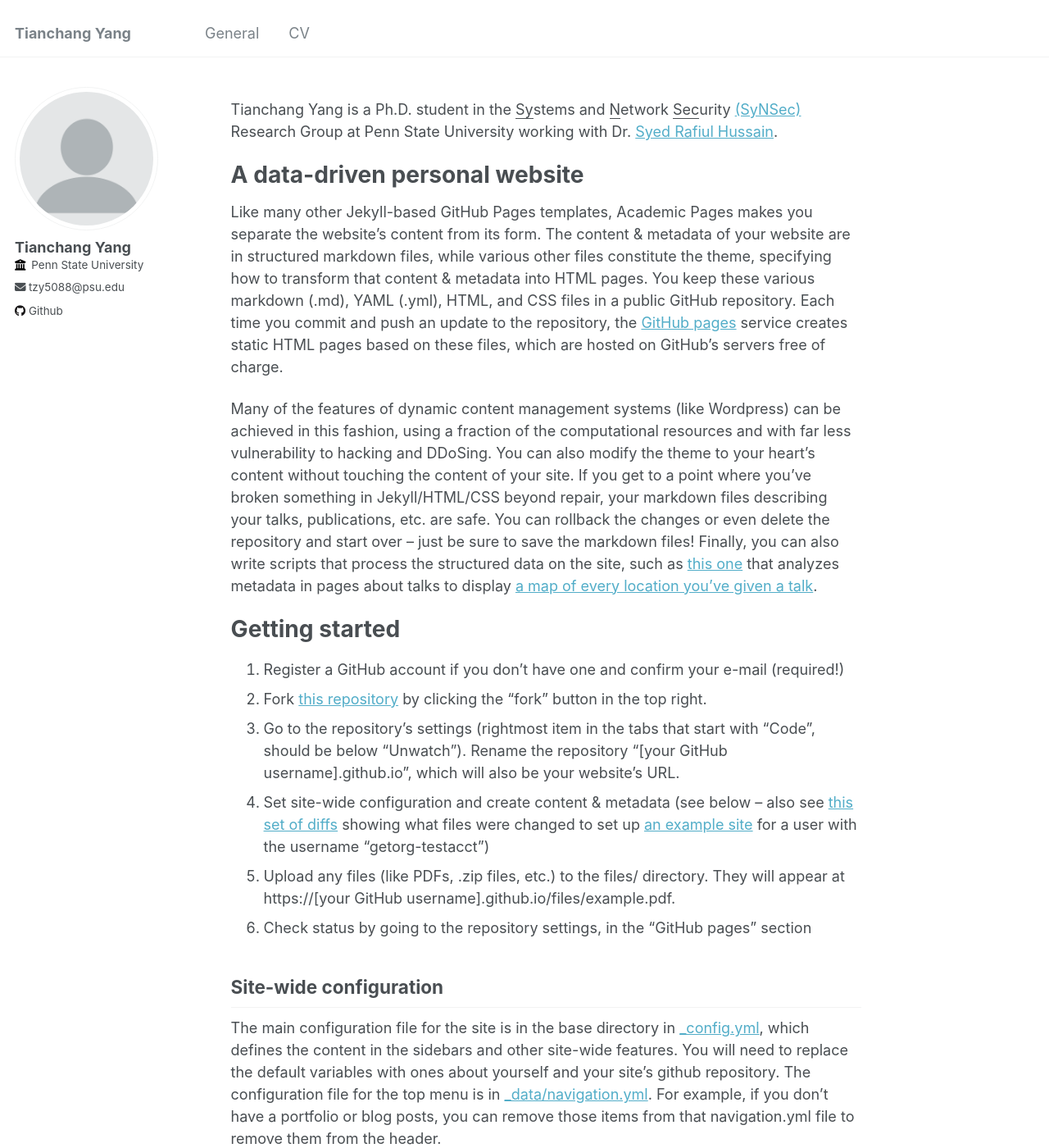
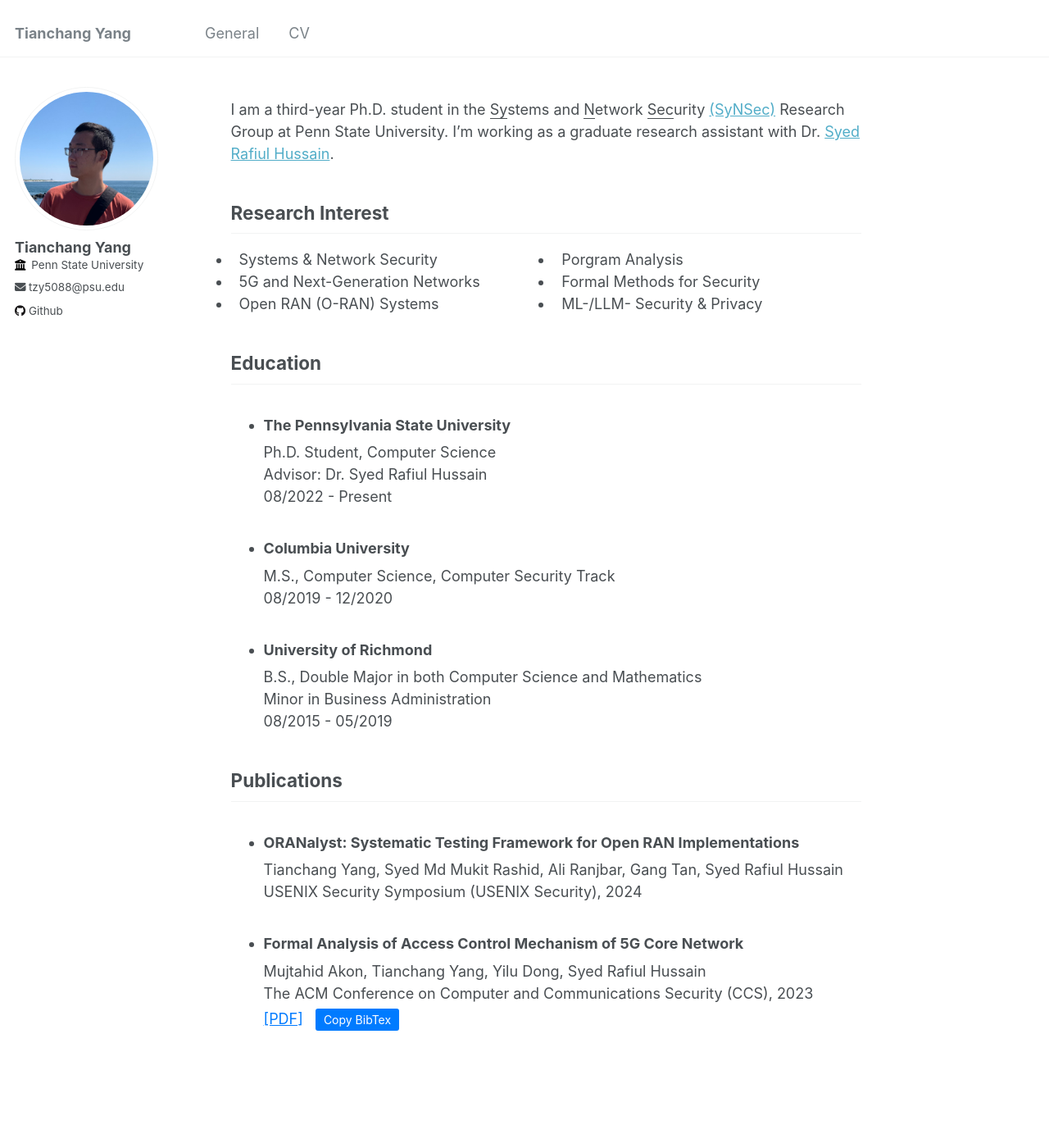
Before and after one commit to tianchang-yang/tianchang-yang.github.io, a Jekyll site: the page built from _pages/about.md, in a window 1280 px wide and 1400 px high. Shown: the whole window at 82% size. Built offline with Jekyll 4.4.1, drawn with Linux system fonts in a browser that asks for light colours; some of the changed text lies outside the part shown.

Commit message:
save progress

```diff
--- a/_config.yml
+++ b/_config.yml
@@ -21,7 +21,7 @@ repository               : "tianchang-yang/tianchang-yang.github.io"
 #               Additional customization can be done by editing /_includes/author-profile.html
 author:
   # Biographic information
-  avatar           : "profile.png"
+  avatar           : "profile.jpeg"
   name             : "Tianchang Yang"
   pronouns         : # example: "she/her"
   # bio              : "PhD "
--- a/_data/navigation.yml
+++ b/_data/navigation.yml
@@ -3,5 +3,8 @@ main:
   - title: "General"
     url: /about/
 
+  # - title: "News"
+  #   url: /news/
+
   - title: "CV"
     url: /files/Tianchang_CV.pdf
--- a/_pages/about.md
+++ b/_pages/about.md
@@ -7,43 +7,87 @@ redirect_from:
   - /about.html
 ---
 
-Tianchang Yang is a Ph.D. student in the <ins>Sy</ins>stems and <ins>N</ins>etwork <ins>Sec</ins>urity [(SyNSec)](https://synsec-den.github.io/){:target="_blank"} Research Group at Penn State University working with Dr. [Syed Rafiul Hussain](https://syed-rafiul-hussain.github.io/){:target="_blank"}.
+I am a third-year Ph.D. student in the <ins>Sy</ins>stems and <ins>N</ins>etwork <ins>Sec</ins>urity [(SyNSec)](https://synsec-den.github.io/){:target="_blank"} Research Group at Penn State University. I'm working as a graduate research assistant with Dr. [Syed Rafiul Hussain](https://syed-rafiul-hussain.github.io/){:target="_blank"}.
 
-A data-driven personal website
-======
-Like many other Jekyll-based GitHub Pages templates, Academic Pages makes you separate the website's content from its form. The content & metadata of your website are in structured markdown files, while various other files constitute the theme, specifying how to transform that content & metadata into HTML pages. You keep these various markdown (.md), YAML (.yml), HTML, and CSS files in a public GitHub repository. Each time you commit and push an update to the repository, the [GitHub pages](https://pages.github.com/) service creates static HTML pages based on these files, which are hosted on GitHub's servers free of charge.
+<h2>Research Interest</h2>
+<div class="two-columns">
+<ul>
+  <li>Systems & Network Security</li>
+  <li>5G and Next-Generation Networks</li>
+  <li>Open RAN (O-RAN) Systems</li>
+  <li>Porgram Analysis</li>
+  <li>Formal Methods for Security</li>
+  <li>ML-/LLM- Security & Privacy</li>
+</ul>
+</div>
 
-Many of the features of dynamic content management systems (like Wordpress) can be achieved in this fashion, using a fraction of the computational resources and with far less vulnerability to hacking and DDoSing. You can also modify the theme to your heart's content without touching the content of your site. If you get to a point where you've broken something in Jekyll/HTML/CSS beyond repair, your markdown files describing your talks, publications, etc. are safe. You can rollback the changes or even delete the repository and start over -- just be sure to save the markdown files! Finally, you can also write scripts that process the structured data on the site, such as [this one](https://github.com/academicpages/academicpages.github.io/blob/master/talkmap.ipynb) that analyzes metadata in pages about talks to display [a map of every location you've given a talk](https://academicpages.github.io/talkmap.html).
+<h2>Education</h2>
+<ul>
+  <li>
+    <h3>The Pennsylvania State University</h3>
+    Ph.D. Student, Computer Science <br>
+    Advisor: Dr. Syed Rafiul Hussain <br>
+    08/2022 - Present
+  </li>
+  <li>
+    <h3>Columbia University</h3>
+    M.S., Computer Science, Computer Security Track <br>
+    08/2019 - 12/2020
+  </li>
+  <li>
+    <h3>University of Richmond</h3>
+    B.S., Double Major in both Computer Science and Mathematics <br>
+    Minor in Business Administration <br>
+    08/2015 - 05/2019
+  </li>
+</ul>
 
-Getting started
-======
-1. Register a GitHub account if you don't have one and confirm your e-mail (required!)
-1. Fork [this repository](https://github.com/academicpages/academicpages.github.io) by clicking the "fork" button in the top right.
-1. Go to the repository's settings (rightmost item in the tabs that start with "Code", should be below "Unwatch"). Rename the repository "[your GitHub username].github.io", which will also be your website's URL.
-1. Set site-wide configuration and create content & metadata (see below -- also see [this set of diffs](http://archive.is/3TPas) showing what files were changed to set up [an example site](https://getorg-testacct.github.io) for a user with the username "getorg-testacct")
-1. Upload any files (like PDFs, .zip files, etc.) to the files/ directory. They will appear at https://[your GitHub username].github.io/files/example.pdf.
-1. Check status by going to the repository settings, in the "GitHub pages" section
+<h2>Publications</h2>
+<ul>
+  <li>
+    <h3>ORANalyst: Systematic Testing Framework for Open RAN Implementations</h3>
+    Tianchang Yang, Syed Md Mukit Rashid, Ali Ranjbar, Gang Tan, Syed Rafiul Hussain <br>
+    USENIX Security Symposium (USENIX Security), 2024 <br>
 
-Site-wide configuration
-------
-The main configuration file for the site is in the base directory in [_config.yml](https://github.com/academicpages/academicpages.github.io/blob/master/_config.yml), which defines the content in the sidebars and other site-wide features. You will need to replace the default variables with ones about yourself and your site's github repository. The configuration file for the top menu is in [_data/navigation.yml](https://github.com/academicpages/academicpages.github.io/blob/master/_data/navigation.yml). For example, if you don't have a portfolio or blog posts, you can remove those items from that navigation.yml file to remove them from the header.
+  </li>
+  <li>
+    <h3>Formal Analysis of Access Control Mechanism of 5G Core Network</h3>
+    Mujtahid Akon, Tianchang Yang, Yilu Dong, Syed Rafiul Hussain <br>
+    The ACM Conference on Computer and Communications Security (CCS), 2023 <br>
+    <div class="publication-links">
+    <a href="files/paper/5GCVerif-ccs23.pdf" target="_blank">[PDF]</a>
+   <button class="btn-copy" onclick="copyBibTex()">Copy BibTex</button>
+   </div>
+    <pre id="bibtexCitation" style="display:none;">
+@inproceedings{10.1145/3576915.3623113,
+author = {Akon, Mujtahid and Yang, Tianchang and Dong, Yilu and Hussain, Syed Rafiul},
+title = {Formal Analysis of Access Control Mechanism of 5G Core Network},
+year = {2023},
+isbn = {9798400700507},
+publisher = {Association for Computing Machinery},
+address = {New York, NY, USA},
+url = {https://doi.org/10.1145/3576915.3623113},
+doi = {10.1145/3576915.3623113},
+abstract = {We present 5GCVerif, a model-based testing framework designed to formally analyze the access control framework of the 5G Core. With its modular design, 5GCVerif employs various abstraction techniques to craft an abstract model that captures the intricate details of the 5G Core's access control mechanism. This approach offers customizability and extensibility in constructing the abstract model and addresses the state explosion problem in model checking. 5GCVerif also sidesteps the challenge of exhaustively generating models for all possible core network configurations by restricting the model checker to explore policy violations only within the valid network configurations. Using 5GCVerif, we evaluated 55 security properties, leading to the discovery of five new vulnerabilities in 5G Core's access control mechanism. The uncovered vulnerabilities can result in multiple attacks including unauthorized entry to sensitive information, illegitimate access to services, and denial-of-services.},
+booktitle = {Proceedings of the 2023 ACM SIGSAC Conference on Computer and Communications Security},
+pages = {666–680},
+numpages = {15},
+keywords = {5g core network, access control, formal analysis, vulnerabilities},
+location = {Copenhagen, Denmark},
+series = {CCS '23}
+    </pre>
+  </li>
+</ul>
 
-Create content & metadata
-------
-For site content, there is one markdown file for each type of content, which are stored in directories like _publications, _talks, _posts, _teaching, or _pages. For example, each talk is a markdown file in the [_talks directory](https://github.com/academicpages/academicpages.github.io/tree/master/_talks). At the top of each markdown file is structured data in YAML about the talk, which the theme will parse to do lots of cool stuff. The same structured data about a talk is used to generate the list of talks on the [Talks page](https://academicpages.github.io/talks), each [individual page](https://academicpages.github.io/talks/2012-03-01-talk-1) for specific talks, the talks section for the [CV page](https://academicpages.github.io/cv), and the [map of places you've given a talk](https://academicpages.github.io/talkmap.html) (if you run this [python file](https://github.com/academicpages/academicpages.github.io/blob/master/talkmap.py) or [Jupyter notebook](https://github.com/academicpages/academicpages.github.io/blob/master/talkmap.ipynb), which creates the HTML for the map based on the contents of the _talks directory).
-
-**Markdown generator**
-
-I have also created [a set of Jupyter notebooks](https://github.com/academicpages/academicpages.github.io/tree/master/markdown_generator
-) that converts a CSV containing structured data about talks or presentations into individual markdown files that will be properly formatted for the Academic Pages template. The sample CSVs in that directory are the ones I used to create my own personal website at stuartgeiger.com. My usual workflow is that I keep a spreadsheet of my publications and talks, then run the code in these notebooks to generate the markdown files, then commit and push them to the GitHub repository.
-
-How to edit your site's GitHub repository
-------
-Many people use a git client to create files on their local computer and then push them to GitHub's servers. If you are not familiar with git, you can directly edit these configuration and markdown files directly in the github.com interface. Navigate to a file (like [this one](https://github.com/academicpages/academicpages.github.io/blob/master/_talks/2012-03-01-talk-1.md) and click the pencil icon in the top right of the content preview (to the right of the "Raw | Blame | History" buttons). You can delete a file by clicking the trashcan icon to the right of the pencil icon. You can also create new files or upload files by navigating to a directory and clicking the "Create new file" or "Upload files" buttons.
-
-Example: editing a markdown file for a talk
-![Editing a markdown file for a talk](/images/editing-talk.png)
-
-For more info
-------
-More info about configuring Academic Pages can be found in [the guide](https://academicpages.github.io/markdown/). The [guides for the Minimal Mistakes theme](https://mmistakes.github.io/minimal-mistakes/docs/configuration/) (which this theme was forked from) might also be helpful.
+<script>
+function copyBibTex() {
+  var bibtexCitation = document.getElementById("bibtexCitation");
+  var textArea = document.createElement("textarea");
+  textArea.value = bibtexCitation.textContent;
+  document.body.appendChild(textArea);
+  textArea.select();
+  document.execCommand("copy");
+  document.body.removeChild(textArea);
+  alert("BibTex citation copied to clipboard");
+}
+</script>
--- a/_sass/_base.scss
+++ b/_sass/_base.scss
@@ -313,3 +313,48 @@ b, i, strong, em, blockquote, p, q, span, figure, img, h1, h2, header, input, a,
   -webkit-transition: $global-transition;
   transition: $global-transition;
 }
+
+/* Custom styles for two columns layout with bullets */
+.two-columns ul {
+  columns: 2;
+  -webkit-columns: 2;
+  -moz-columns: 2;
+  padding: 0;
+  list-style: disc outside none;
+}
+
+.two-columns ul li {
+  break-inside: avoid;
+  padding: 0 10px;
+  margin: 0;
+}
+/* Custom styles for the Copy BibTex button */
+.btn-copy {
+  display: inline-block;
+  padding: 5px 10px;
+  margin: 5px 5px 0 0; /* Add some margin to space it out */
+  font-size: 14px;
+  color: #fff;
+  background-color: #007bff;
+  border: none;
+  border-radius: 3px;
+  text-align: center;
+  text-decoration: none;
+  cursor: pointer;
+  transition: background-color 0.3s ease;
+}
+
+.btn-copy:hover {
+  background-color: #0056b3;
+}
+
+/* Custom styles for the PDF and Reference links */
+.publication-links a {
+  margin-right: 10px; /* Add some spacing between the links */
+  text-decoration: none;
+  color: #007bff;
+}
+
+.publication-links a:hover {
+  text-decoration: underline;
+}
```
Also changed, not shown: _pages/news.md (added, +20 -0 lines), assets/css/news.css (added, +29 -0 lines), images/profile.jpeg (added), images/profile.png (deleted), 2 other files.
